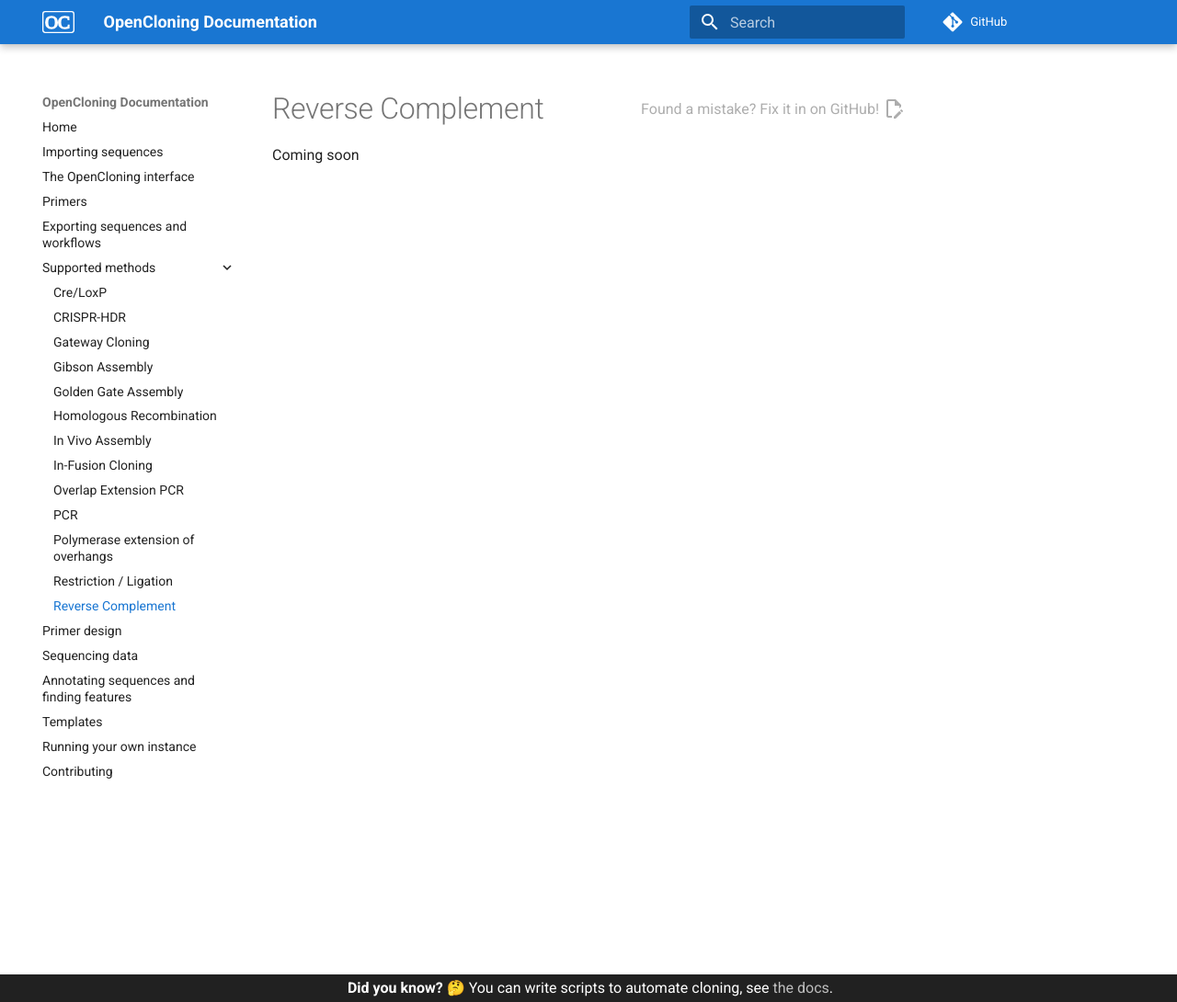
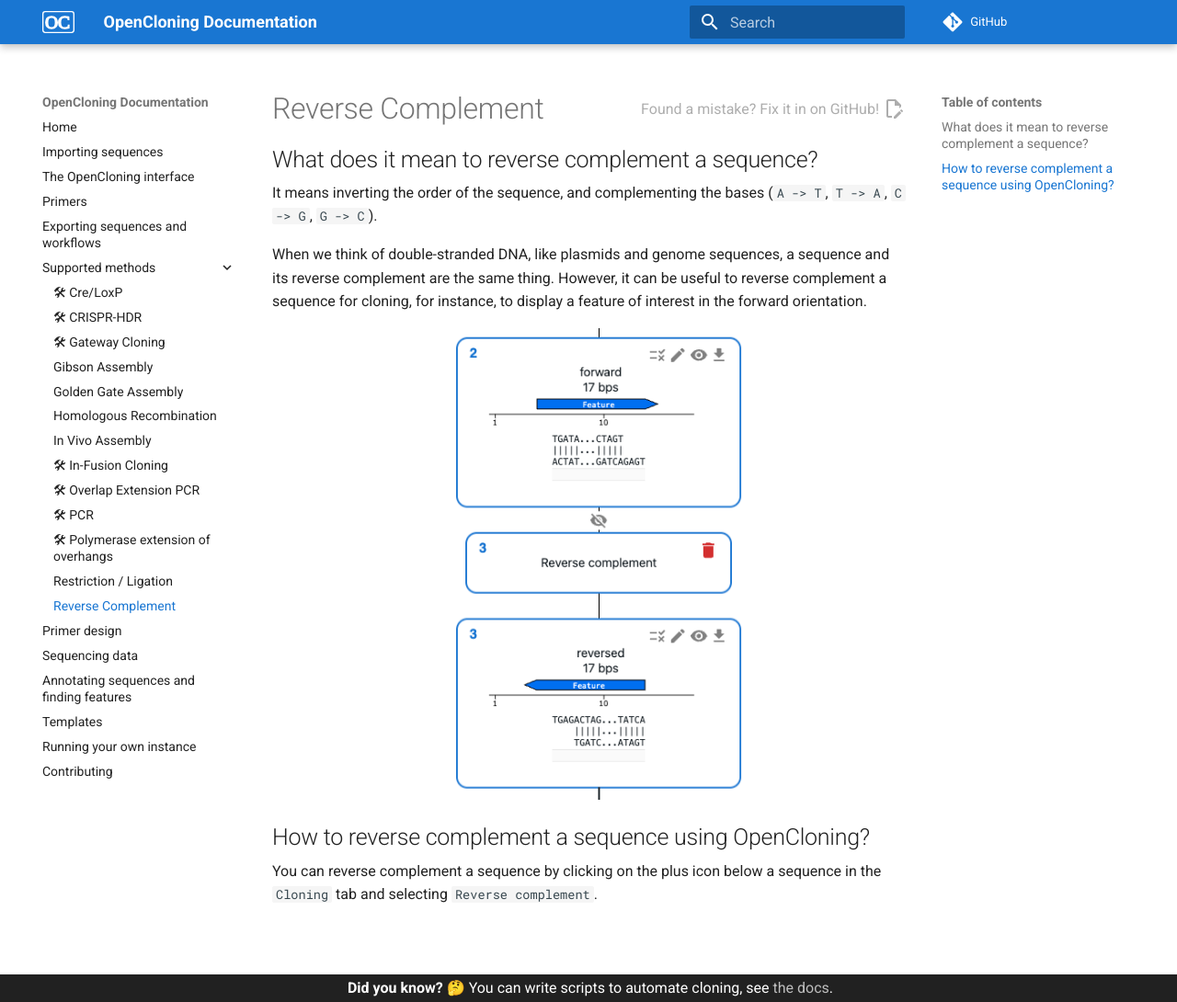
Before and after one commit to OpenCloning/OpenCloning_docs, an MkDocs documentation site: the page built from docs/methods/reverse_complement.md, in a window 1280 px wide and 1090 px high. Shown: the whole window at 92% size. Built offline with MkDocs 1.6.1 and Material for MkDocs 9.7.7, drawn with Linux system fonts in a browser that asks for light colours; comment, search, counter and statistics services are not loaded.

Commit message:
include reverse-complement

```diff
--- a/docs/methods/reverse_complement.md
+++ b/docs/methods/reverse_complement.md
@@ -1,3 +1,15 @@
 # Reverse Complement
 
-Coming soon
+## What does it mean to reverse complement a sequence?
+
+It means inverting the order of the sequence, and complementing the bases (`A -> T`, `T -> A`, `C -> G`, `G -> C`).
+
+When we think of double-stranded DNA, like plasmids and genome sequences, a sequence and its reverse complement are the same thing. However, it can be useful to reverse complement a sequence for cloning, for instance, to display a feature of interest in the forward orientation.
+
+<div markdown style="max-width: 400px" class="img-container">
+![](../assets/methods/reverse_complement.png)
+</div>
+
+## How to reverse complement a sequence using OpenCloning?
+
+You can reverse complement a sequence by clicking on the plus icon below a sequence in the `Cloning` tab and selecting `Reverse complement`.
--- a/mkdocs.yml
+++ b/mkdocs.yml
@@ -48,17 +48,17 @@ nav:
   - Primers: primers.md
   - Exporting sequences and workflows: exporting.md
   - Supported methods:
-    - Cre/LoxP: methods/cre_loxp.md
-    - CRISPR-HDR: methods/crispr_hdr.md
-    - Gateway Cloning: methods/gateway.md
+    - 🛠 Cre/LoxP: methods/cre_loxp.md
+    - 🛠 CRISPR-HDR: methods/crispr_hdr.md
+    - 🛠 Gateway Cloning: methods/gateway.md
     - Gibson Assembly: methods/gibson.md
     - Golden Gate Assembly: methods/golden_gate.md
     - Homologous Recombination: methods/homologous_recombination.md
     - In Vivo Assembly: methods/in_vivo_assembly.md
-    - In-Fusion Cloning: methods/in_fusion.md
-    - Overlap Extension PCR: methods/overlap_extension.md
-    - PCR: methods/pcr.md
-    - Polymerase extension of overhangs: methods/polymerase_extension.md
+    - 🛠 In-Fusion Cloning: methods/in_fusion.md
+    - 🛠 Overlap Extension PCR: methods/overlap_extension.md
+    - 🛠 PCR: methods/pcr.md
+    - 🛠 Polymerase extension of overhangs: methods/polymerase_extension.md
     - Restriction / Ligation: methods/restriction_ligation.md
     - Reverse Complement: methods/reverse_complement.md
   - Primer design: primer_design.md
```
Also changed, not shown: docs/assets/methods/reverse_complement.png (added).
